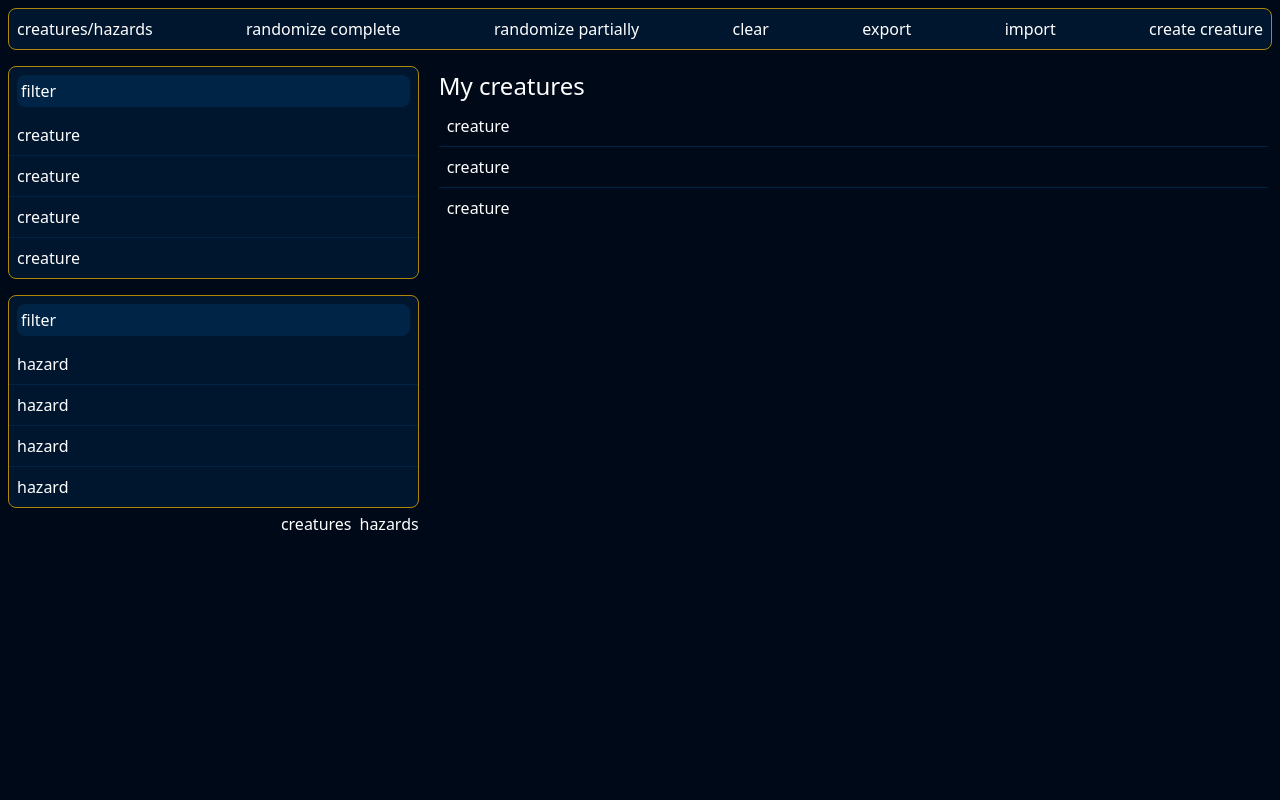
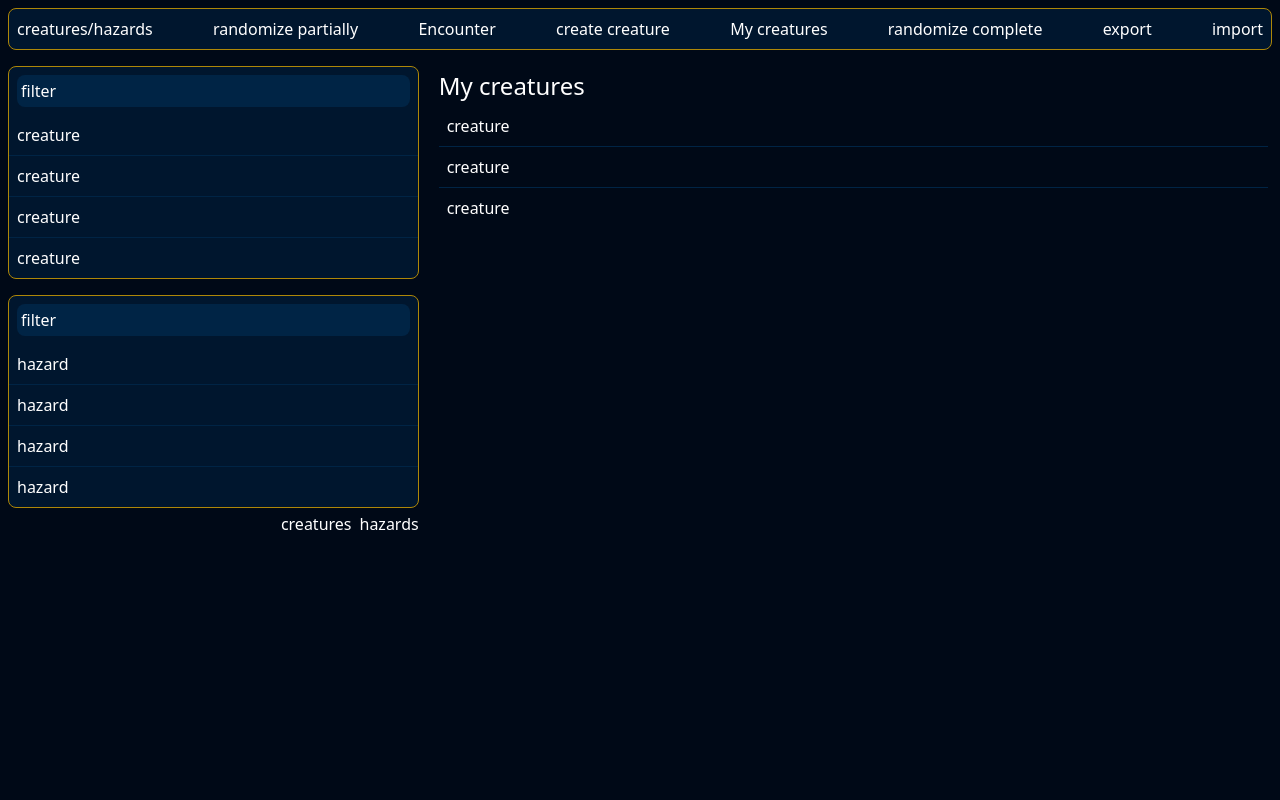
Before and after one commit to MindClaw332/PathfinderToolingProject, a Laravel app: page /creature in a window 1280 px wide. Run offline with Laravel 12, Linux system fonts and the light colour scheme; style sheets or scripts are compiled from the project's sources.

Commit message:
Made builder folder

```diff
--- a/resources/js/builder.js
+++ b/resources/js/builder.js
@@ -2,11 +2,14 @@
 let creatureHazard = document.getElementById('creatureHazard');
 let creature = document.getElementById('creature');
 let hazard = document.getElementById('hazard');
+let content = document.getElementById('content');
 
 // Show/hide creatures and hazards
 window.toggleCreatureHazard = function () {
     creatureHazard.classList.toggle('hidden');
     creatureHazard.classList.toggle('block');
+    content.classList.toggle('w-2/3');
+    content.classList.toggle('w-full');
 };
 
 // Show/hide creatures
--- a/resources/views/creature.blade.php
+++ b/resources/views/builder/creature.blade.php
@@ -1,4 +1,4 @@
-@extends('builder')
+@extends('builder/layout')
 
 @section('content')
     <div class="p-2">
--- a/resources/views/encounter.blade.php
+++ b/resources/views/builder/encounter.blade.php
@@ -1,4 +1,4 @@
-@extends('builder')
+@extends('builder/layout')
 
 @section('content')
     <div class="p-2">
--- a/resources/views/builder.blade.php
+++ b/resources/views/builder/layout.blade.php
@@ -8,12 +8,13 @@
             <button onclick="toggleCreatureHazard ()">
                 creatures/hazards
             </button>
+            <a href="randomize">randomize partially</a>
+            <a href="encounter">Encounter</a>
+            <a href="newcreature">create creature</a>
+            <a href="creature">My creatures</a>
             <div>randomize complete</div>
-            <div>randomize partially</div>
-            <div>clear</div>
             <div>export</div>
             <div>import</div>
-            <div>create creature</div>
         </div>
     </div>
     <div class="flex flex-row">
@@ -64,7 +65,7 @@
             </div>
         </div>
         <!-- selected content -->
-        <div class="w-2/3">
+        <div class="w-2/3" id="content">
             @yield('content')
         </div>
     </div>
--- a/resources/views/newCreature.blade.php
+++ b/resources/views/builder/newCreature.blade.php
@@ -1,4 +1,4 @@
-@extends('builder')
+@extends('builder/layout')
 
 @section('content')
     <div class="p-2">
--- a/resources/views/randomize.blade.php
+++ b/resources/views/builder/randomize.blade.php
@@ -1,4 +1,4 @@
-@extends('builder')
+@extends('builder/layout')
 
 @section('content')
     <div class="p-2">
--- a/routes/web.php
+++ b/routes/web.php
@@ -7,17 +7,17 @@ Route::get('/', function () {
 });
 
 Route::get('newcreature', function () {
-    return view('newCreature');
+    return view('builder.newCreature');
 });
 
 Route::get('randomize', function () {
-    return view('randomize');
+    return view('builder.randomize');
 });
 
 Route::get('encounter', function () {
-    return view('encounter');
+    return view('builder.encounter');
 });
 
 Route::get('creature', function () {
-    return view('creature');
+    return view('builder.creature');
 });
```
